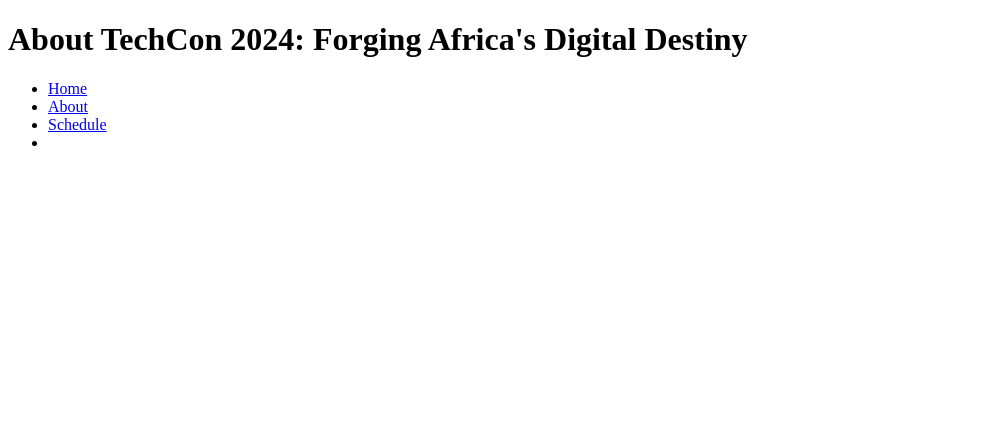
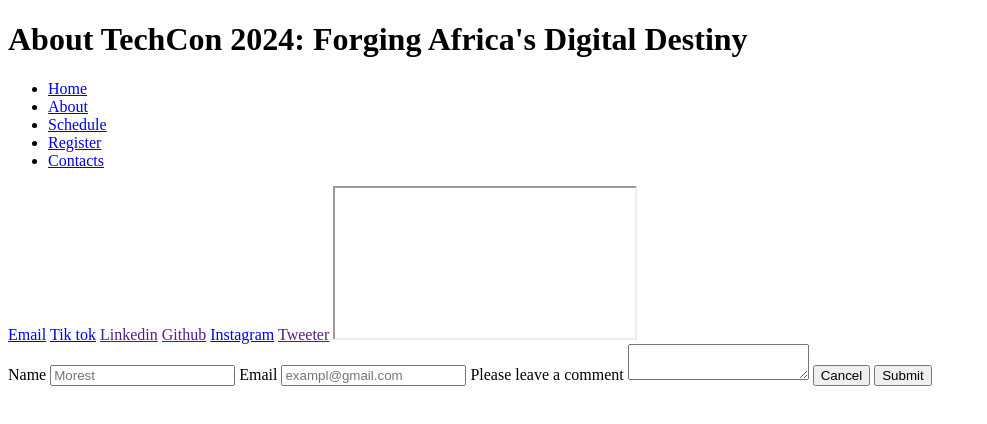
Before and after one commit to Morest1124/TechCon_HTML, a plain HTML site: page techcon_website/contacts.html in a window 1280 px wide. Shown: the whole page, without its empty margins (0-987 px from the left). Drawn offline with Linux system fonts and the light colour scheme.

Commit message:
add contact page

```diff
--- a/techcon_website/contacts.html
+++ b/techcon_website/contacts.html
@@ -14,4 +14,30 @@
         <li><a href="index.html" target="_blank">Home</a></li>
         <li><a href="about.html" target="_blank">About</a></li>
         <li><a href="schedule.html" target="_blank">Schedule</a></li>
-        <li><a href="register.html"
+        <li><a href="register.html" target="_blank">Register</a></li>
+        <li><a href="contacts.html" target="_blank">Contacts</a></li>
+      </ul>
+    </nav>
+    <main>
+        <a href="morestburawa05@gmail.com" target="_blank">Email</a>
+        <a href="tiktok.com" target="_blank">Tik tok</a>
+        <a href="" target="_blank">Linkedin</a>
+        <a href="Reddit" target="_blank"></a>
+        <a href="" target="_blank">Github</a>
+        <a href="Instagram" target="_blank">Instagram</a>
+        <a href="" target="_blank">Tweeter</a>
+
+        <iframe ></iframe>
+        <form>
+            <label for="name">Name</label>
+            <input type="text" name="name" id="name" placeholder="Morest" required>
+            <label for email>Email</label>
+            <input type="email" name="email" id="email" placeholder="exampl@gmail.com" required>
+            <label for="textarea">Please leave a comment</label>
+            <textarea required></textarea>
+            <button type="reset">Cancel</button>
+            <button type="submit">Submit</button>
+        </form>
+
+
+    </main>
```
